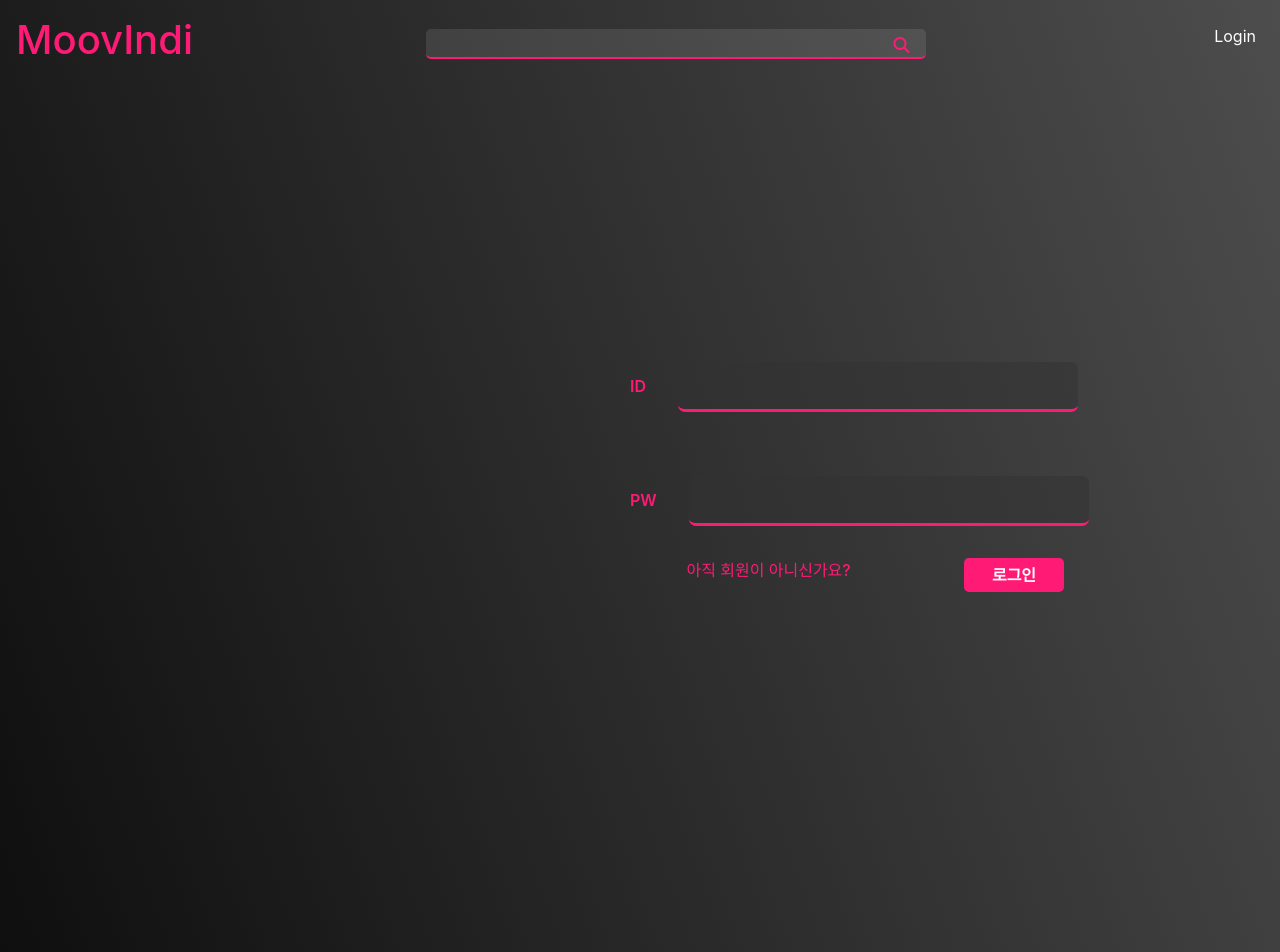
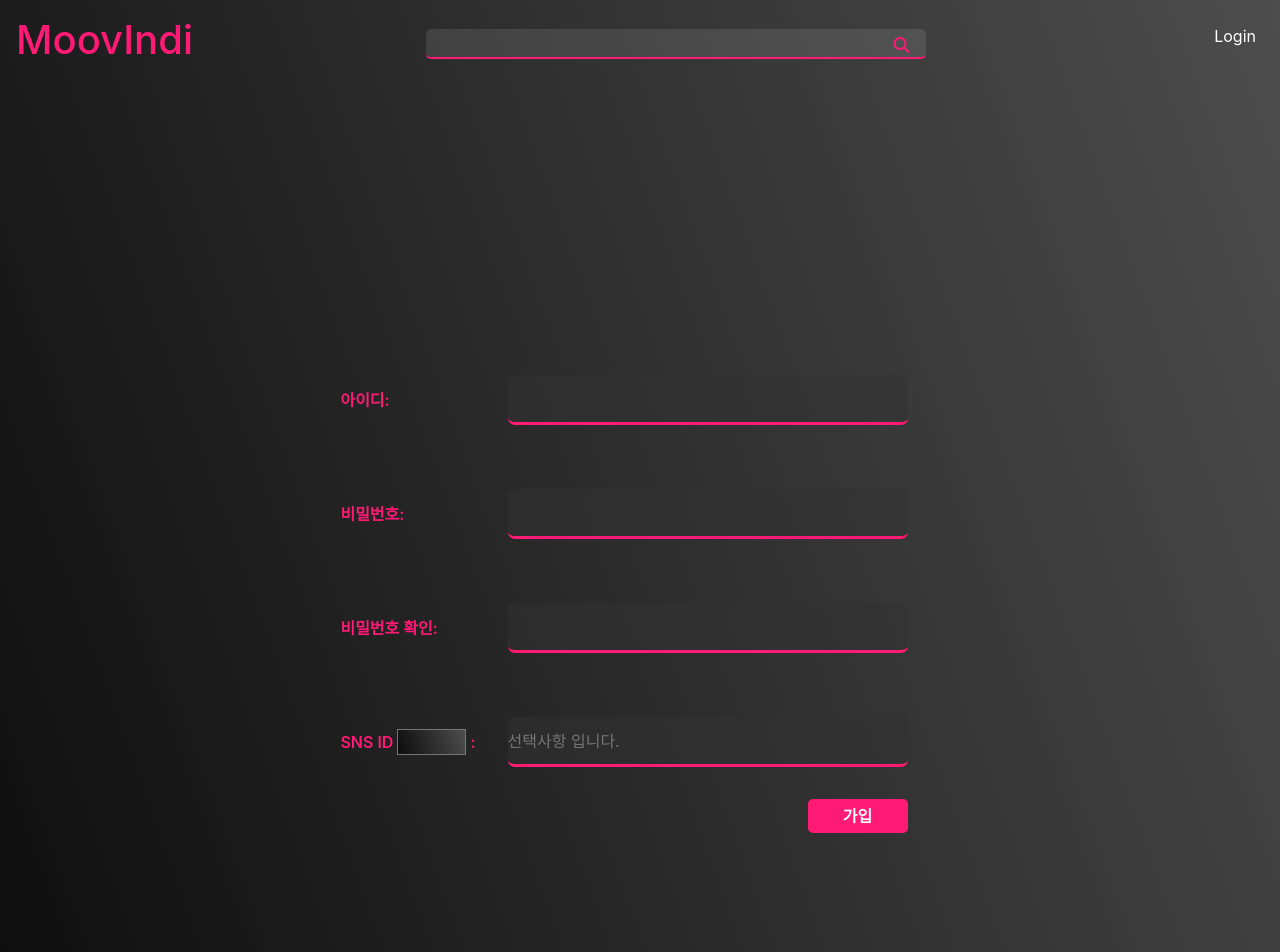
Before and after one commit to 4kimball/movindi, a Vue app in the folder front/client/: page /signup in a window 1280 px wide. Shown: the top 952 px of the page. Built offline with nearby package versions, Linux system fonts and the light colour scheme; no server answers.

Commit message:
add signup -ing

```diff
--- a/front/client/src/router/index.js
+++ b/front/client/src/router/index.js
@@ -67,13 +67,11 @@ const routes = [
     path: '/login',
     name: 'Login',
     component: Login,
-    children: [
-      {
-        path: '/signup',
-        name: 'Signup',
-        component: Signup
-      }
-    ]
+  },
+  {
+    path: '/signup',
+    name: 'Signup',
+    component: Signup
   }
 ]
 
--- a/front/client/src/store/index.js
+++ b/front/client/src/store/index.js
@@ -112,6 +112,16 @@ export default new Vuex.Store({
       commit('DELETE_TOKEN')
       localStorage.removeItem('access_token')
       router.push({name:'Login'})
+    },
+    signup({ dispatch }, credentials) {
+      axios.post('http://127.0.0.1:8000/api/v1/accounts/signup/', credentials)
+        .then(res => {
+          console.log(res)
+          dispatch('login', credentials)
+        })
+        .catch(err => {
+          console.log(err)
+        })
     }
   },
   modules: {
--- a/front/client/src/views/Login.vue
+++ b/front/client/src/views/Login.vue
@@ -10,17 +10,16 @@
       <input type="password" id="password" v-model="credentials.password">
     </div>
     <div class="login-signup">
-    <span id="signup-btn">아직 회원이 아니신가요?</span>
+    <router-link :to="{ name: 'Signup'}" class="rlink" id="signup" @click="signup">아직 회원이 아니신가요?</router-link>
     <button @click="login">로그인</button>
     </div>
   </div>
-   <Signup />
   </div>
 
 </template>
 
 <script>
-import Signup from '@/views/Signup'
+import router from '../router'
 export default {
   name: 'Login',
   data() {
@@ -32,11 +31,14 @@ export default {
     }
   },
   components: {
-    Signup
+
   },
   methods: {
     login() {
       this.$store.dispatch('login', this.credentials)
+    },
+    signup() {
+      router.push({name: 'Signup'})
     }
   }
 }
@@ -71,11 +73,7 @@ export default {
   color: white;
 }
 
-.login .login-form .login-btn {
-  text-align: end;
-  width: 100%;
-  padding-right: 2rem;
-}
+
 .login .login-form button {
   width: 100px;
   align-items: flex-end;
--- a/front/client/src/views/Signup.vue
+++ b/front/client/src/views/Signup.vue
@@ -1,13 +1,113 @@
 <template>
-  <div></div>
+  <div class="signup">
+    <div class="signup-form" @keyup.enter="signup">
+      <div class="input-info">
+        <label for="username">아이디: </label>
+        <input type="text" id="username" v-model="credentials.username">
+      </div>
+      <div class="input-info">
+        <label for="password">비밀번호: </label>
+        <input type="password" id="password" v-model="credentials.password">
+      </div>
+      <div class="input-info">
+        <label for="passwordConfirmation">비밀번호 확인: </label>
+        <input type="password" id="passwordConfirmation" v-model="credentials.passwordConfirmation">
+      </div>
+      <div class="input-info">
+        <label for="snsId">SNS ID
+          <select name="sns-id" id="sns-type" v-model="sns_type" required>
+            <option value="instagram">Instgram</option>
+            <option value="kakao">KaKaO</option>
+        </select>
+        :
+        </label>
+
+        <input type="text" placeholder="선택사항 입니다." v-model="sns_id">
+      </div>
+      <div id="signup-btn">
+        <div></div>
+      <button class="signup-btn" @click="signup">가입</button>
+      </div>
+    </div>
+  </div>
 </template>
 
 <script>
 export default {
-
+  name: 'Signup',
+  data() {
+    return {
+      credentials: {
+        username: '',
+        password: '',
+        passwordConfirmation: '',
+        sns_id: 'snsId',
+        sns_type: 'instagram'
+      }
+    }
+  },
+  methods: {
+    signup() {
+      this.$store.dispatch('signup', this.credentials)
+    }
+  }
 }
 </script>
 
 <style>
+.signup {
+  width: 100%;
+  height: 1000px;
+  display: flex;
+  justify-content: center;
+  align-items: center;
+}
+.signup .signup-form {
+  padding: 5rem;
+
+  color: var(--color-pink);
+  font-weight: 600;
+}
+
+.signup .signup-form input {
+  margin: 2rem;
+  width: 400px;
+  height: 50px;
+  border: none;
+  background-color: rgba(51, 51, 51, 0.5);
+  border-radius: 7px;
+  border-bottom: 3px solid var(--color-pink);
+  color: white;
+
+}
+
+.signup .signup-form .signup-btn {
+  width: 100px;
+  align-items: flex-end;
+  padding: 5px 0px;
+
+  border:none;
+  border-radius: 5px;
+  background-color: var(--color-pink);
+  color: white;
+  font-weight: 800;
+}
+
+.signup .signup-form .input-info {
+  display: flex;
+  justify-content: space-between;
+  align-items: center;
+}
+#signup-btn {
+  display: flex;
+  justify-content: space-between;
+  margin-right: 2rem;
+}
+
+.signup .signup-form #sns-type {
+  background: linear-gradient(70deg, #0d0d0d, #4d4d4d);
+  -webkit-appearance: none;
+}
+
 
 </style>
```
